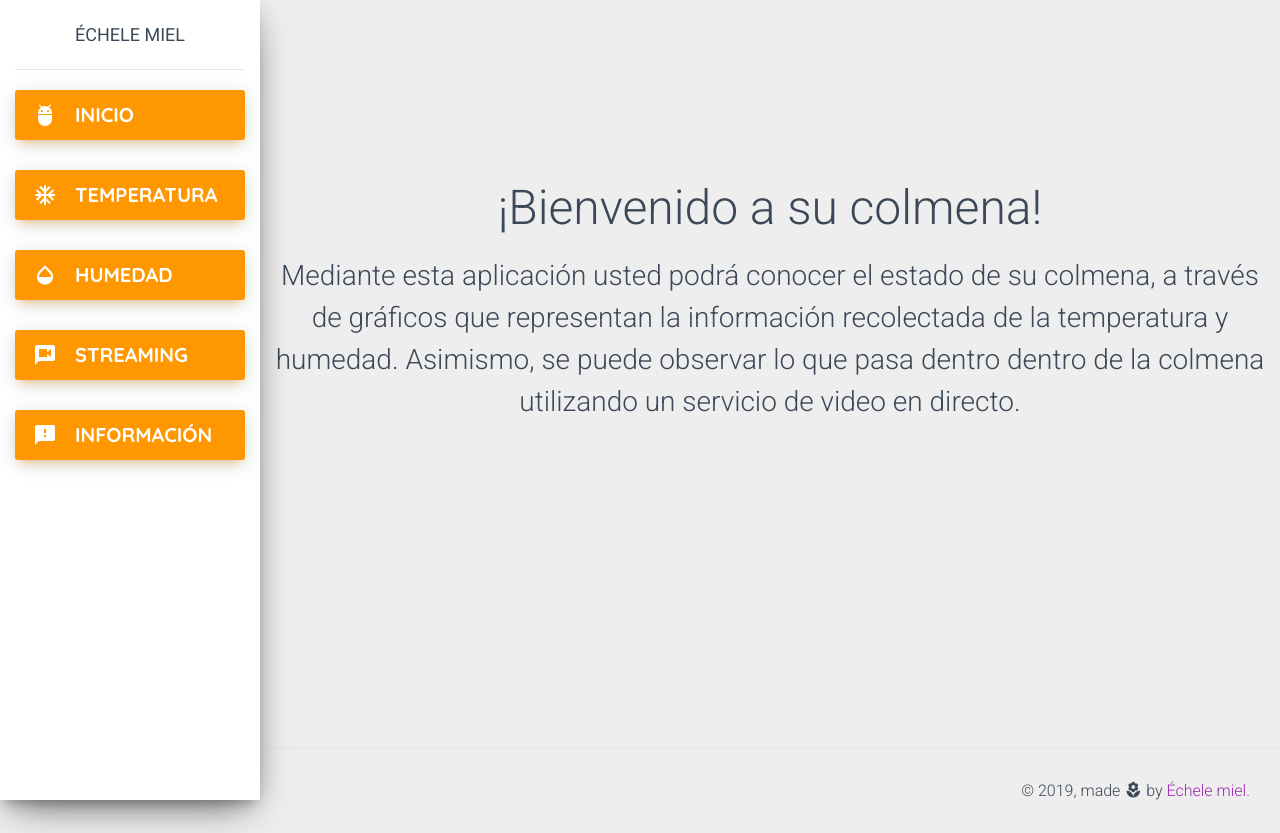
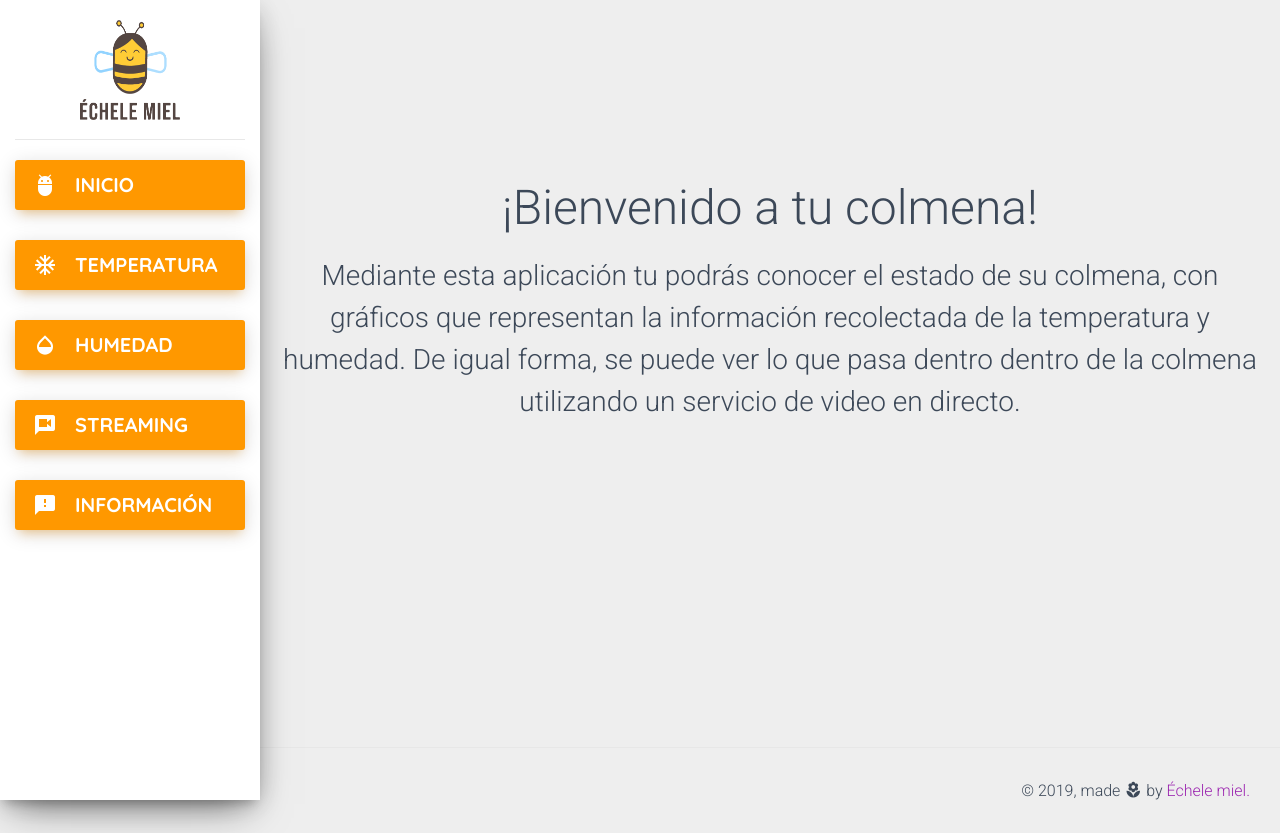
Before and after one commit to gabgut/Hardwarethon, a website: page Brete/inicio.html in a window 1280 px wide. Drawn offline with nearby package versions, Linux system fonts and the light colour scheme.

Commit message:
Esta sí, posta sí, final sí, posta sí, final ahora sí

```diff
--- a/Brete/inicio.html
+++ b/Brete/inicio.html
@@ -19,7 +19,6 @@
 <head>
   <style>
     img {
-      width: 100%;
     }
   </style>
 
@@ -48,7 +47,7 @@
   -->
       <div class="logo">
         <a href="http://www.creative-tim.com" class="simple-text logo-mini">
-          Échele miel
+          <img src="ab.png" alt="logo" align="center" width="100" height="100">
         </a>
       </div>
       <div class="sidebar-wrapper">
@@ -101,10 +100,10 @@
       <!-- End Navbar -->
       <div class="content">
         <h1 style = "font-family: 'Roboto'; font-style:sans-serif; font-size:48px; margin-top: 80px; margin-bottom: 20px; text-align: center">
-        ¡Bienvenido a su colmena!</h1>
+        ¡Bienvenido a tu colmena!</h1>
         <p style = "font-family: 'Roboto'; font-size:28px; font-style:sans-serif; text-align: center;line-height: 1.5em">
-        Mediante esta aplicación usted podrá conocer el estado de su colmena, a través de gráficos que representan la información recolectada de la
-        temperatura y humedad. Asimismo, se puede observar lo que pasa dentro
+        Mediante esta aplicación tu podrás conocer el estado de su colmena, con gráficos que representan la información recolectada de la
+        temperatura y humedad. De igual forma, se puede ver lo que pasa dentro
         dentro de la colmena utilizando un servicio de video en directo.
         </p>
       </div>
```
Also changed, not shown: Brete/info.html (+1 -1 lines), Brete/streaming.html (+1 -1 lines), Brete/template.html (+1 -1 lines), Brete/template2.html (+1 -1 lines), Brete/ab.png (added).
